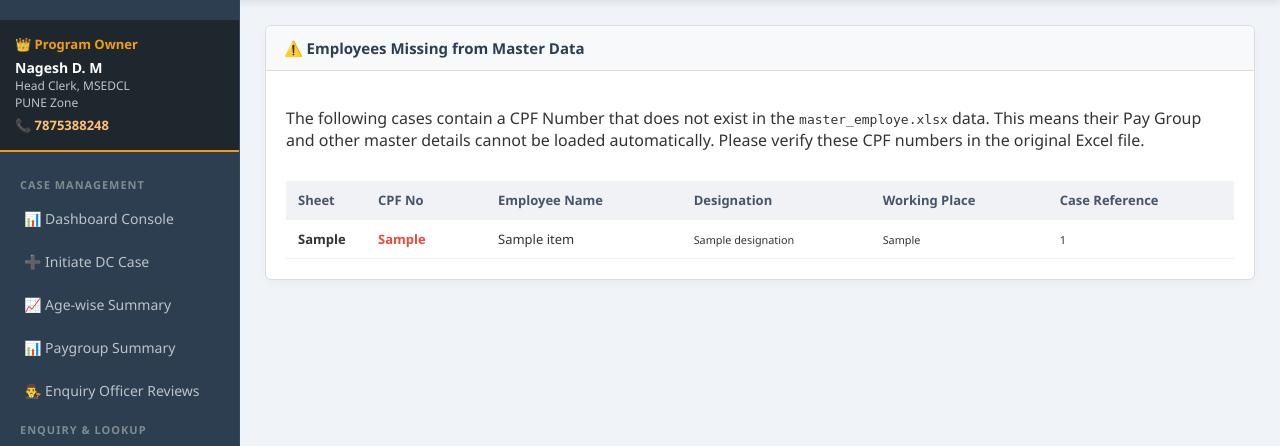
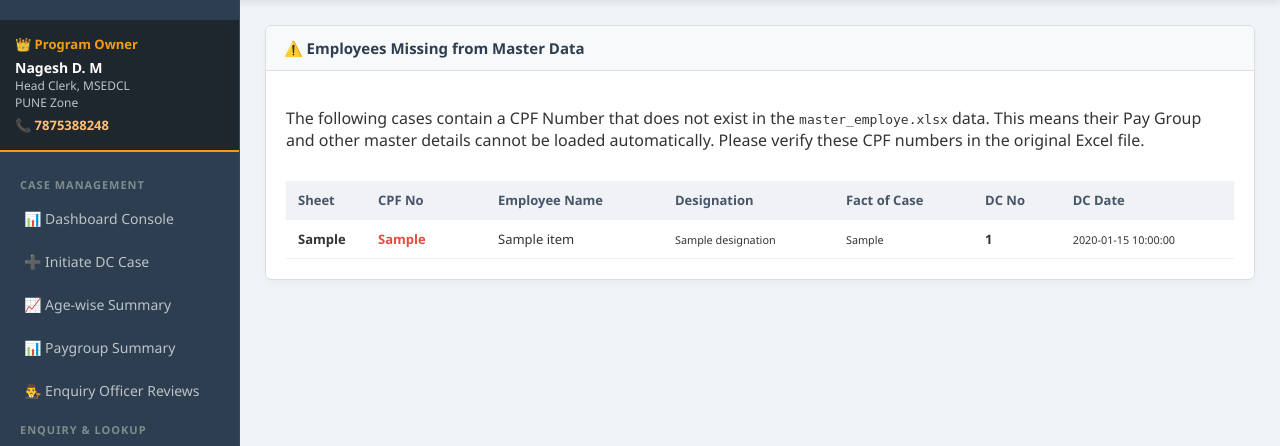
Before and after one commit to murkunden-cloud/PZ_DAMS, a Flask app: template templates/unmatched.html in a window 1280 px wide. Shown: the part 114-560 px from the top of the page. Run offline with Flask 3, Linux system fonts and the light colour scheme; the template is opened without the code that fills it: most values are stand-ins (such as "Sample title", 1, 10 or a date in 2020); parts of the project's set-up code (start-up, migrations or seed data) failed here and were passed over.

Commit message:
Update server configuration and HTML templates

```diff
--- a/DC_WebApp.py
+++ b/DC_WebApp.py
@@ -1449,6 +1449,8 @@ def create_app(loader):
                 if initiator_circle == initiator:
                     dispatch_val = str(row.iloc[dc_col_idx]) if dc_col_idx < frame.shape[1] else ""
                     _, date_str = split_dispatch_date(safe_text(dispatch_val))
+                    facts_col_idx = meta.get("facts_col", 0) - 1
+                    fact_val = str(row.iloc[facts_col_idx]) if facts_col_idx >= 0 and facts_col_idx < frame.shape[1] else ""
 
                     emp = editor.get_employee_by_cpf(normalize_cpf(cpf))
                     emp_name = emp.get("EmployeeName", "") if emp else ""
@@ -1467,6 +1469,9 @@ def create_app(loader):
                         "cpf": cpf,
                         "name": emp_name,
                         "designation": emp_desg,
+                        "fact_of_case": fact_val,
+                        "dc_no": dispatch_val,
+                        "dc_date": date_str,
                         "place": emp_place,
                         "dc_ref": dispatch_val,
                         "dispatch_date": date_str
@@ -1517,6 +1522,8 @@ def create_app(loader):
 
                 dispatch_val = row.iloc[dc_col_idx] if dc_col_idx < frame.shape[1] else ""
                 _, date_str = split_dispatch_date(safe_text(dispatch_val))
+                facts_col_idx = meta.get("facts_col", 0) - 1
+                fact_val = str(row.iloc[facts_col_idx]) if facts_col_idx >= 0 and facts_col_idx < frame.shape[1] else ""
                 dt = parse_case_date(date_str)
 
                 if dt:
@@ -1543,6 +1550,9 @@ def create_app(loader):
                             "cpf": cpf,
                             "name": emp_name,
                             "designation": emp_desg,
+                            "fact_of_case": fact_val,
+                            "dc_no": dispatch_val,
+                            "dc_date": date_str,
                             "place": emp_place,
                             "dc_ref": dispatch_val,
                             "dispatch_date": date_str
@@ -1667,6 +1677,8 @@ def create_app(loader):
 
                 dispatch_val = row.iloc[dc_col_idx] if dc_col_idx < frame.shape[1] else ""
                 _, date_str = split_dispatch_date(safe_text(dispatch_val))
+                facts_col_idx = meta.get("facts_col", 0) - 1
+                fact_val = str(row.iloc[facts_col_idx]) if facts_col_idx >= 0 and facts_col_idx < frame.shape[1] else ""
                 dt = parse_case_date(date_str)
 
                 category = "unknown_date"
@@ -1695,6 +1707,9 @@ def create_app(loader):
                         "cpf": cpf_raw,
                         "name": emp_name,
                         "designation": "",
+                        "fact_of_case": fact_val,
+                        "dc_no": dispatch_val,
+                        "dc_date": date_str,
                         "place": "",
                         "dc_ref": dispatch_val,
                         "dispatch_date": date_str
@@ -2175,7 +2190,7 @@ def create_app(loader):
                 continue
             meta = META.get(sheet_name, {})
             cpf_index = meta.get("cpf_col", 4) - 1
-            dc_index = meta.get("dc_record_no_col", 11) - 1
+            dc_index = meta.get("dc_col", 10) - 1
             # EO Appt Details is Col 13 -> index 12
             eo_index = 12
             # Date of receipt of enquiry findings is Col 14 -> index 13
@@ -2190,7 +2205,8 @@ def create_app(loader):
                     continue
 
                 cpf = row_values[cpf_index] if cpf_index < len(row_values) else ""
-                dc_no = row_values[dc_index] if dc_index < len(row_values) else ""
+                dispatch_val = row_values[dc_index] if dc_index < len(row_values) else ""
+                dc_no_val, dc_date_val = split_dispatch_date(safe_text(dispatch_val))
                 name_designation = row_values[1] if 1 < len(row_values) else "" # Col 2
 
                 eo_detail = str(row_values[eo_index]).strip() if eo_index < len(row_values) else ""
@@ -2205,7 +2221,8 @@ def create_app(loader):
                     "row_number": int(idx) + 1,
                     "cpf": cpf,
                     "name": name_designation,
-                    "dc_no": dc_no,
+                    "dc_no": dc_no_val,
+                    "dc_date": dc_date_val,
                     "eo_detail": eo_detail,
                     "report_detail": report_detail,
                     "report_received": report_received,
@@ -2263,7 +2280,7 @@ def create_app(loader):
                 continue
             meta = META.get(sheet_name, {})
             cpf_index = meta.get("cpf_col", 4) - 1
-            dc_index = meta.get("dc_record_no_col", 11) - 1
+            dc_index = meta.get("dc_col", 10) - 1
             eo_index = 12
             report_index = 13
             scn_index = 14
@@ -2275,7 +2292,8 @@ def create_app(loader):
                     continue
 
                 cpf = row_values[cpf_index] if cpf_index < len(row_values) else ""
-                dc_no = row_values[dc_index] if dc_index < len(row_values) else ""
+                dispatch_val = row_values[dc_index] if dc_index < len(row_values) else ""
+                dc_no_val, dc_date_val = split_dispatch_date(safe_text(dispatch_val))
                 name_designation = row_values[1] if 1 < len(row_values) else ""
                 eo_detail = str(row_values[eo_index]).strip() if eo_index < len(row_values) else ""
                 report_detail = str(row_values[report_index]).strip() if report_index < len(row_values) else ""
@@ -2289,7 +2307,12 @@ def create_app(loader):
                 else:
                     status = "Not Appointed"
 
-                cw.writerow([status, "Major DC", sheet_name, int(idx) + 1, cpf, name_designation, dc_no, eo_detail, "Received" if report_received else "Pending", report_detail, "Issued" if scn_issued else "Not Issued", scn_detail])
+                cw.writerow([
+                    status, "Major", sheet_name, int(idx) + 1, cpf, name_designation,
+                    f"{dc_no_val} dt {dc_date_val}", eo_detail,
+                    "Received" if report_received else "Pending", report_detail,
+                    "Issued" if scn_issued else "Pending", scn_detail
+                ])
 
         output = si.getvalue()
         return Response(
@@ -2629,7 +2652,8 @@ def create_app(loader):
 
 def run_server(loader, host="0.0.0.0", port=5000, open_browser=True):
     app = create_app(loader)
-    url = f"http://{host}:{port}/login"
+    display_host = "127.0.0.1" if host == "0.0.0.0" else host
+    url = f"http://{display_host}:{port}/login"
     if open_browser:
         try:
             webbrowser.open(url)
--- a/templates/unmatched.html
+++ b/templates/unmatched.html
@@ -18,8 +18,9 @@
                         <th width="120">CPF No</th>
                         <th>Employee Name</th>
                         <th>Designation</th>
-                        <th>Working Place</th>
-                        <th>Case Reference</th>
+                        <th>Fact of Case</th>
+                        <th>DC No</th>
+                        <th>DC Date</th>
                     </tr>
                 </thead>
                 <tbody>
@@ -29,8 +30,9 @@
                         <td data-label="CPF No" style="color: #e74c3c; font-weight: bold;">{{ item.cpf_no }}</td>
                         <td data-label="Employee Name">{{ item.employee_name }}</td>
                         <td data-label="Designation"><small>{{ item.designation }}</small></td>
-                        <td data-label="Working Place"><small>{{ item.present_office }}</small></td>
-                        <td data-label="Case Reference"><span style="font-size: 11px;">{{ item.dc_number }}</span></td>
+                        <td data-label="Fact of Case"><small>{{ item.facts_of_case }}</small></td>
+                        <td data-label="DC No"><strong>{{ item.dc_number }}</strong></td>
+                        <td data-label="DC Date"><small>{{ item.dc_date }}</small></td>
                     </tr>
                     {% endfor %}
                 </tbody>
```
Also changed, not shown: templates/cases_by_date.html (+6 -4 lines), templates/eo_reviews.html (+16 -8 lines), templates/home_new.html (+18 -12 lines), 1 other file.
